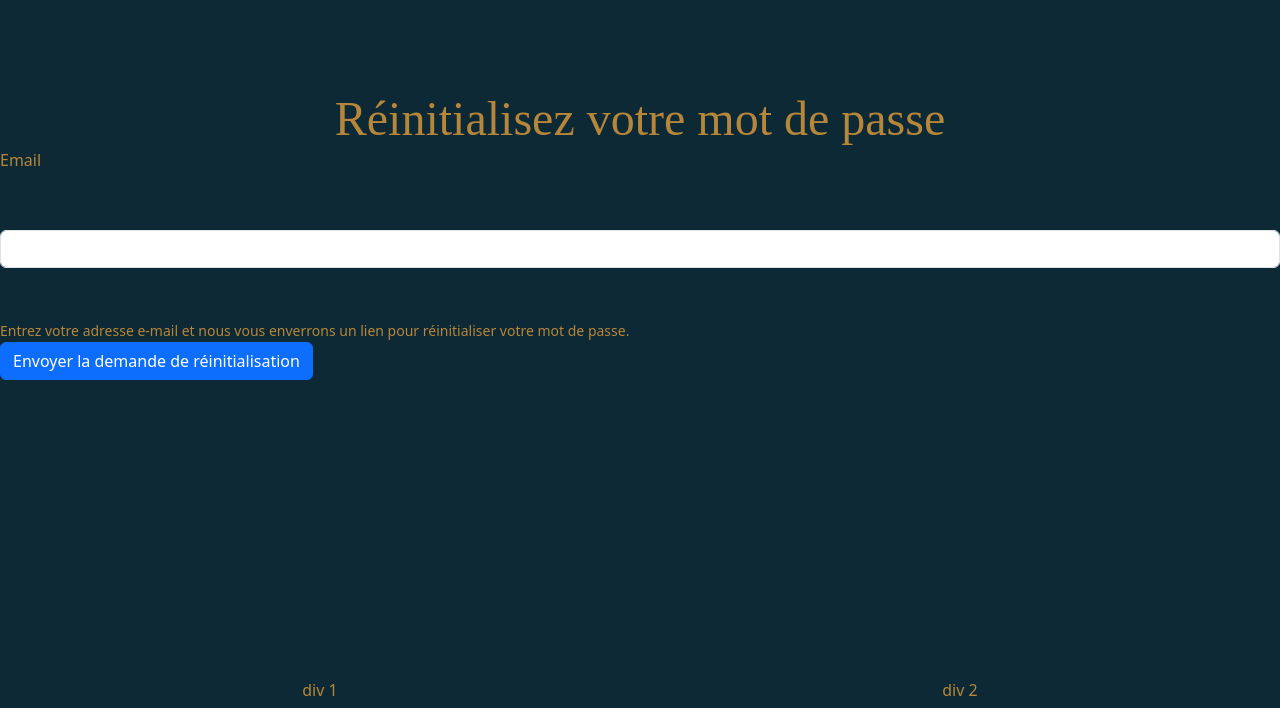
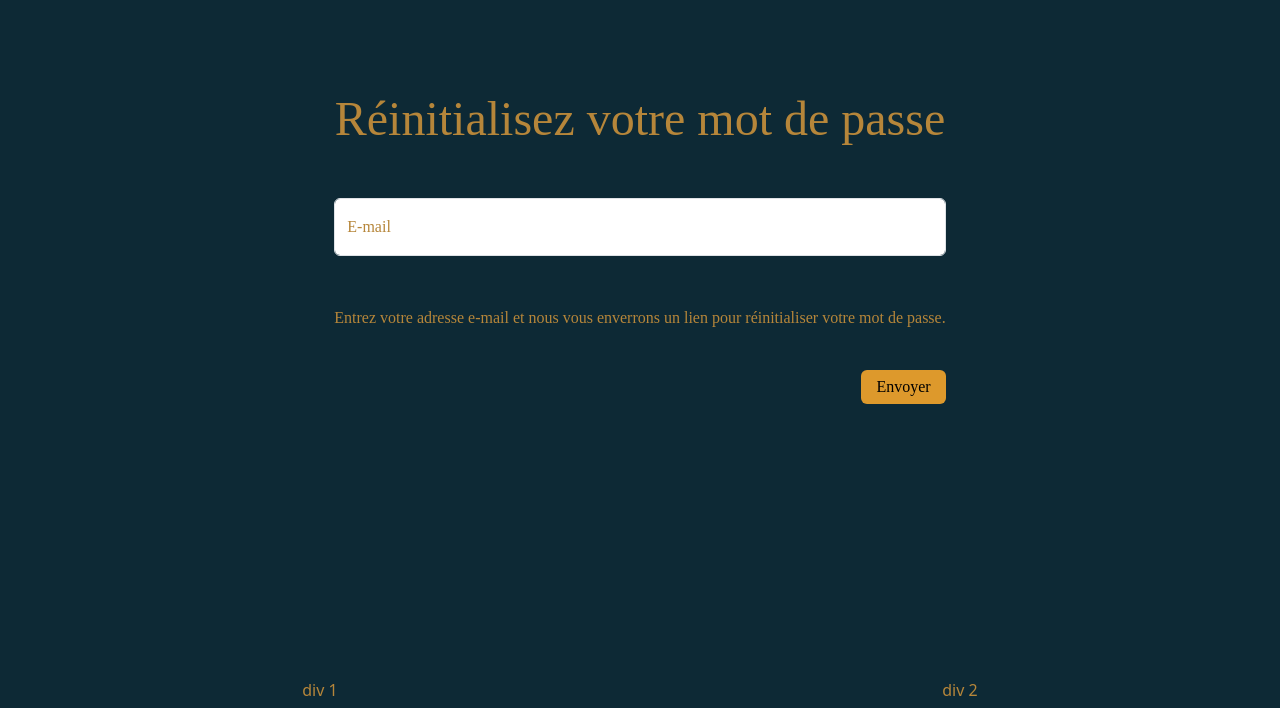
Before and after one commit to herveNkb/restotoro, a Symfony app: template templates/reset_password/request.html.twig in a window 1280 px wide. Shown: the part 92-800 px from the top of the page. Run offline with Twig, Linux system fonts and the light colour scheme; the template is opened without the code that fills it, so the values that code supplies are empty; form fields are guessed from the names that the template uses; some libraries are stand-ins or nearby versions; some web fonts are replaced.

Commit message:
feat(form): request password form Add structure for form request password.

```diff
--- a/templates/reset_password/request.html.twig
+++ b/templates/reset_password/request.html.twig
@@ -6,17 +6,30 @@
     {% for flash_error in app.flashes('reset_password_error') %}
         <div class="alert alert-danger" role="alert">{{ flash_error }}</div>
     {% endfor %}
-    <h1>Réinitialisez votre mot de passe</h1>
 
-    {{ form_start(requestForm) }}
-        {{ form_row(requestForm.email) }}
-        <div>
-            <small>
-                Entrez votre adresse e-mail et nous vous enverrons un lien pour réinitialiser
-                votre mot de passe.
-            </small>
+    <main class="container-form">
+        <h1 class="title-form">Réinitialisez votre mot de passe</h1>
+        <div class="form container-form-reset-password">
+            {{ form_start(requestForm) }}
+            {{ form_row(requestForm.email, {
+                label: 'E-mail',
+                attr: {
+                    placeholder: 'E-mail'
+                },
+                row_attr: {
+                    class: 'form-floating'
+                }
+            }) }}
+            <div class="explicative-text-reset-password">
+                <p>
+                    Entrez votre adresse e-mail et nous vous enverrons un lien pour
+                    réinitialiser votre mot de passe.
+                </p>
+            </div>
+            <div class="container-btn-form">
+                <button class="btn-form btn-form-position btn-login">Envoyer</button>
+            </div>
+            {{ form_end(requestForm) }}
         </div>
-
-        <button class="btn btn-primary">Envoyer la demande de réinitialisation </button>
-    {{ form_end(requestForm) }}
+    </main>
 {% endblock %}
```
